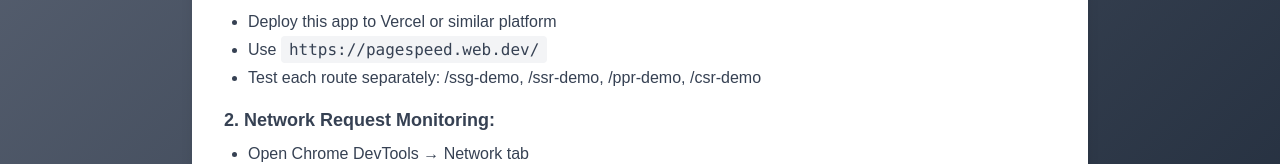
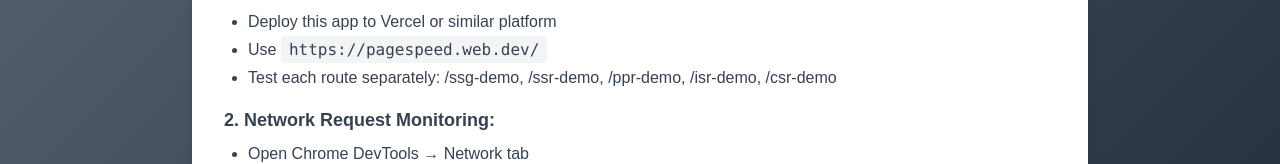
Before and after one commit to mattshadowwing/CSR-SSR-SSG-PPR-demo, a Next.js app: page / in a window 1280 px wide. Shown: the part 734-898 px from the top of the page. Built offline with nearby package versions, Linux system fonts and the light colour scheme.

Commit message:
Update testing instructions to include ISR
cgen-293cf94a8de346a4ae4414dc7c936072

```diff
--- a/src/app/page.tsx
+++ b/src/app/page.tsx
@@ -152,7 +152,7 @@ export default function Home() {
                 <ul className="list-disc pl-6 space-y-1">
                   <li>Deploy this app to Vercel or similar platform</li>
                   <li>Use <code className="bg-gray-100 px-2 py-1 rounded">https://pagespeed.web.dev/</code></li>
-                  <li>Test each route separately: /ssg-demo, /ssr-demo, /ppr-demo, /csr-demo</li>
+                  <li>Test each route separately: /ssg-demo, /ssr-demo, /ppr-demo, /isr-demo, /csr-demo</li>
                 </ul>
               </div>
               <div>
```
